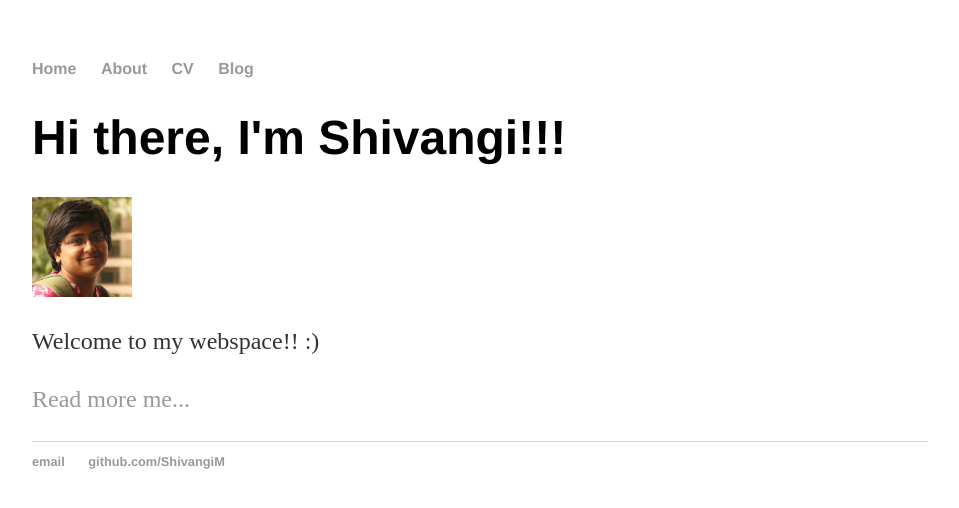
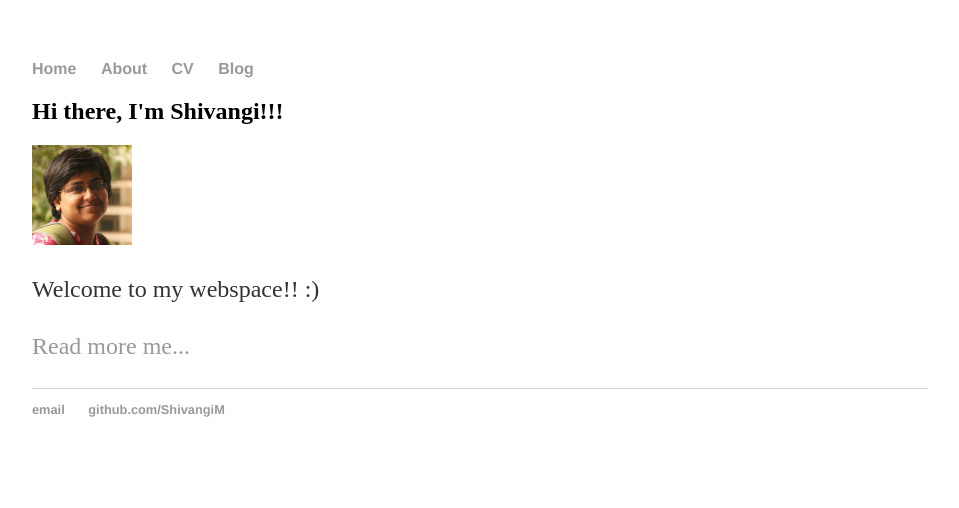
Before and after one commit to ShivangiM/shivangim.github.io, a Jekyll site: the page built from index.html, in a window 1280 px wide. Shown: the top 508 px of the page, without its empty margins (160-1119 px from the left). Built offline with Jekyll 4.4.1, drawn with Linux system fonts in a browser that asks for light colours.

```diff
--- a/index.html
+++ b/index.html
@@ -3,7 +3,7 @@ layout: default
 title: Shivangi Motwani
 ---
 <div class="blurb">
-	<h1>Hi there, I'm Shivangi!!!</h1>
+	<h2>Hi there, I'm Shivangi!!!</h2>
 	<img src="./Shivangi.JPG" alt="Shivangi Motwani" style="width:100px;height:100px;">
 	<p>Welcome to my webspace!! :)</p>
 	<p> <a href="/about">Read more me...</a></p>
```
